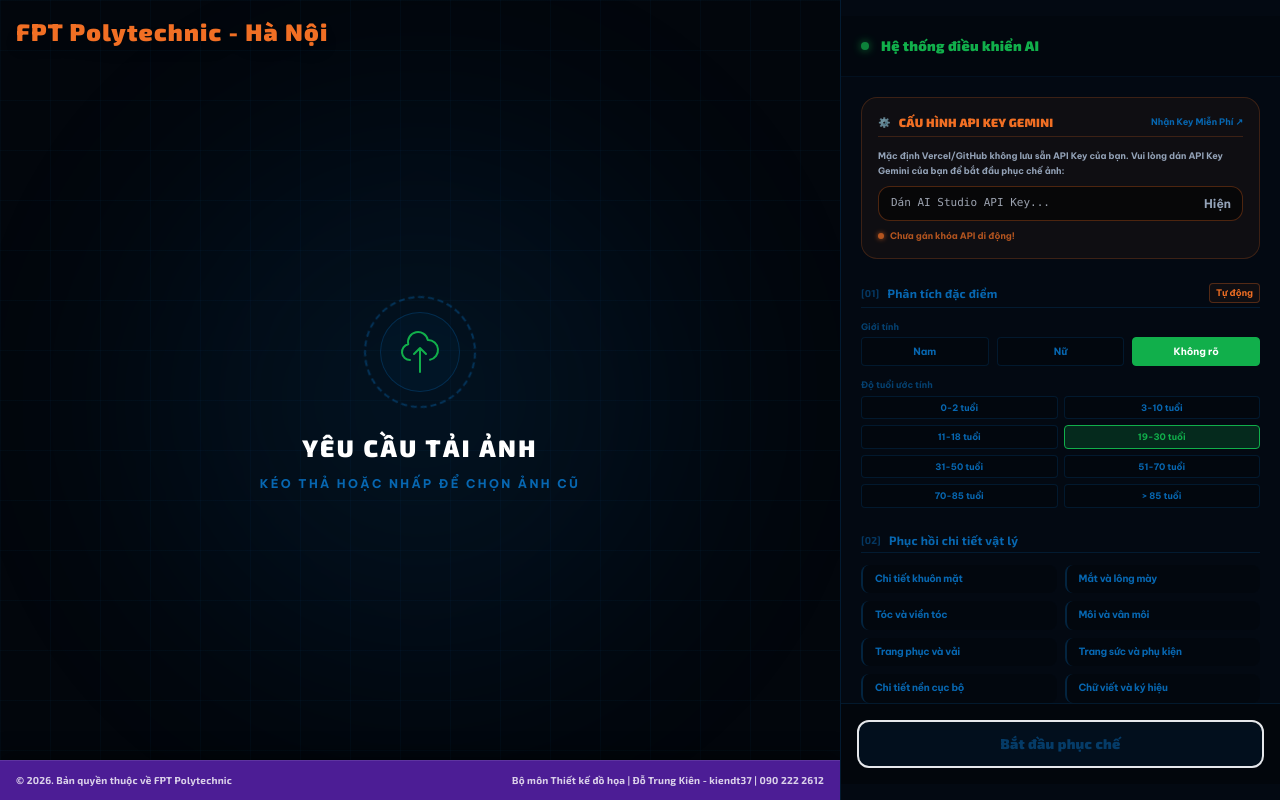
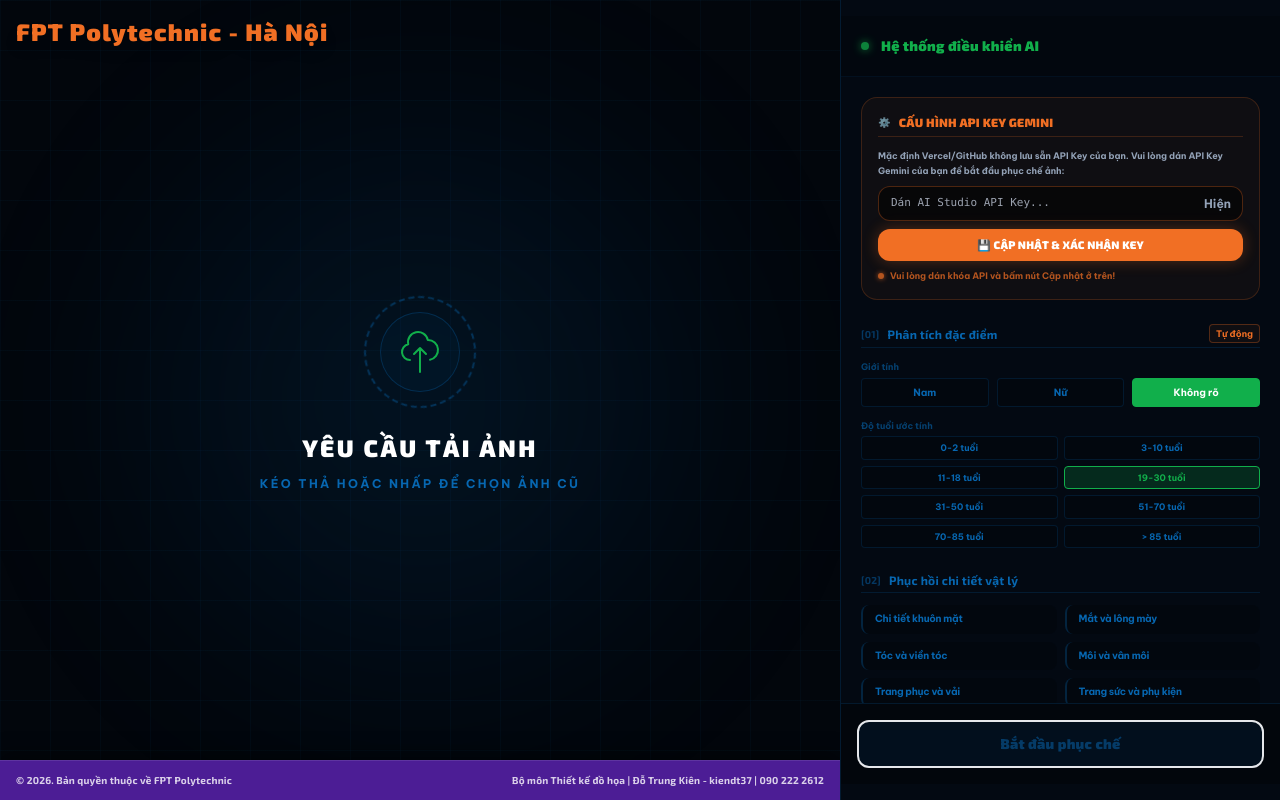
Before and after one commit to kieartist-collab/FPT-Polytechnic---Ph-c-ch-nh, a React (Vite) app: page / in a window 1280 px wide. Built offline with nearby package versions, Linux system fonts and the light colour scheme.

Commit message:
feat: implement buffered API key saving
Add temporary state for API key input to prevent immediate updates and include a success feedback indicator.

```diff
--- a/App.tsx
+++ b/App.tsx
@@ -140,15 +140,21 @@ const App: React.FC = () => {
   const progressInterval = useRef<any>(null);
 
   const [apiKey, setApiKey] = useState<string>(() => localStorage.getItem('gemini_api_key') || '');
+  const [tempApiKey, setTempApiKey] = useState<string>(() => localStorage.getItem('gemini_api_key') || '');
   const [showKeyInput, setShowKeyInput] = useState(false);
+  const [apiKeySaveSuccess, setApiKeySaveSuccess] = useState(false);
 
-  const handleApiKeyChange = (val: string) => {
-    const trimmed = val.trim();
+  const handleSaveApiKey = () => {
+    const trimmed = tempApiKey.trim();
     setApiKey(trimmed);
     localStorage.setItem('gemini_api_key', trimmed);
     if (trimmed) {
       setError(null);
     }
+    setApiKeySaveSuccess(true);
+    setTimeout(() => {
+      setApiKeySaveSuccess(false);
+    }, 3000);
   };
 
   const [isDragging, setIsDragging] = useState(false);
@@ -676,14 +682,6 @@ const App: React.FC = () => {
               <h3 className="text-xs font-heading font-black text-[#F16F24] flex items-center gap-2">
                 <span className="text-[10px] opacity-75">⚙️</span> CẤU HÌNH API KEY GEMINI
               </h3>
-              <a
-                href="https://aistudio.google.com/"
-                target="_blank"
-                rel="noreferrer"
-                className="text-[9px] font-bold text-[#0767B1] hover:underline"
-              >
-                Nhận Key Miễn Phí ↗
-              </a>
             </div>
 
             <div className="space-y-2">
@@ -694,8 +692,8 @@ const App: React.FC = () => {
               <div className="relative flex items-center">
                 <input
                   type={showKeyInput ? "text" : "password"}
-                  value={apiKey}
-                  onChange={(e) => handleApiKeyChange(e.target.value)}
+                  value={tempApiKey}
+                  onChange={(e) => setTempApiKey(e.target.value)}
                   placeholder="Dán AI Studio API Key..."
                   className="w-full pl-3 pr-10 py-2 bg-black/50 border border-[#F16F24]/30 rounded-xl focus:border-[#F16F24] outline-none text-[11px] text-[#F16F24] font-mono select-all"
                 />
@@ -708,15 +706,29 @@ const App: React.FC = () => {
                 </button>
               </div>
 
+              <button
+                type="button"
+                onClick={handleSaveApiKey}
+                className="w-full py-2 px-4 bg-[#F16F24] hover:bg-[#F16F24]/90 text-white font-black text-[11px] font-heading rounded-xl shadow-[0_0_15px_rgba(241,111,36,0.3)] hover:shadow-[0_0_20px_rgba(241,111,36,0.5)] active:scale-95 transition-all flex items-center justify-center gap-2"
+              >
+                <span>💾 CẬP NHẬT & XÁC NHẬN KEY</span>
+              </button>
+
+              {apiKeySaveSuccess && (
+                <div className="text-[10px] text-[#11AF4B] font-bold bg-[#11AF4B]/10 border border-[#11AF4B]/20 p-2 rounded-xl text-center flex items-center justify-center gap-1.5 animate-pulse">
+                  <span>✨</span> Đã kích hoạt & lưu khóa API thành công!
+                </div>
+              )}
+
               {apiKey ? (
                 <div className="flex items-center gap-1.5 text-[9px] text-[#11AF4B] font-bold">
                   <span className="w-1.5 h-1.5 bg-[#11AF4B] rounded-full shadow-[0_0_5px_#11AF4B]"></span>
-                  Đang sử dụng API Key lưu trữ cục bộ
+                  Hệ thống đang hoạt động với API Key đã xác nhận
                 </div>
               ) : (
                 <div className="flex items-center gap-1.5 text-[9px] text-[#F16F24] font-bold animate-pulse">
                   <span className="w-1.5 h-1.5 bg-[#F16F24] rounded-full shadow-[0_0_5px_#F16F24]"></span>
-                  Chưa gán khóa API di động!
+                  Vui lòng dán khóa API và bấm nút Cập nhật ở trên!
                 </div>
               )}
             </div>
```
